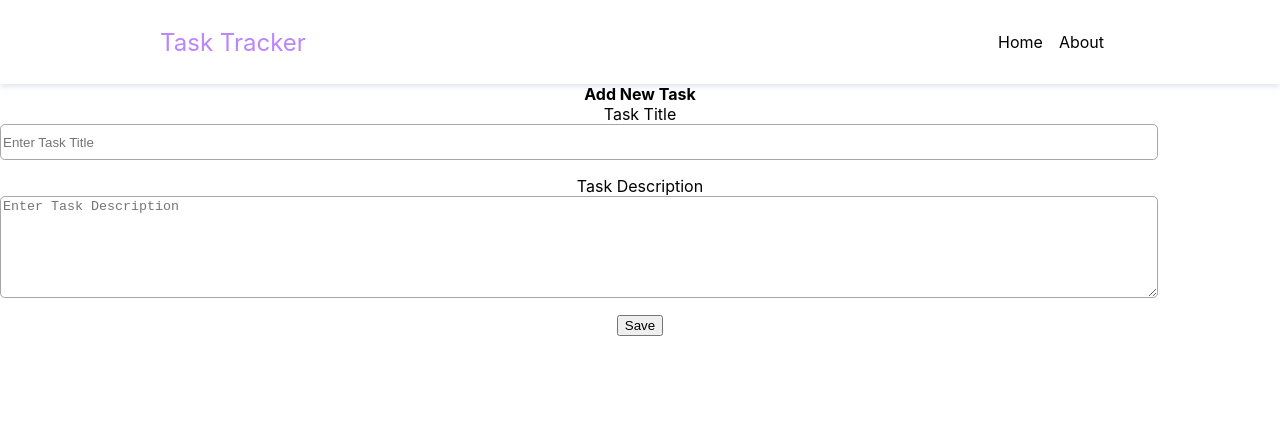
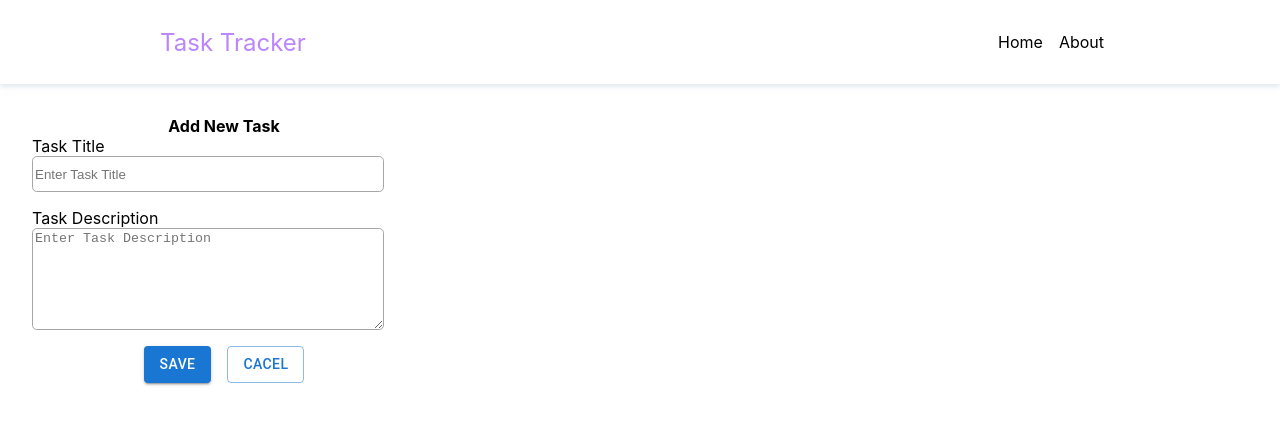
Before and after one commit to gopal1166/task-tracker-app-react, a React (Create React App) app: page /add-new-task in a window 1280 px wide. Shown: the top 424 px of the page. Built offline with nearby package versions, Linux system fonts and the light colour scheme.

Commit message:
Add task form styling

```diff
--- a/src/components/task-board/AddNewTask.js
+++ b/src/components/task-board/AddNewTask.js
@@ -1,10 +1,11 @@
 import React, { useState } from "react";
-import { Button } from "@mui/base/Button";
+import Button from "@mui/material/Button";
 import TextInput from "../../utils/text-input/TextInput";
 import TextArea from "../../utils/text-area/TextArea";
 import { useDispatch } from "react-redux";
 import { useNavigate } from "react-router-dom";
 import { addNewTask } from "../../redux-store/taskSlice";
+import "./AddNewTask.scss";
 
 const AddNewTask = () => {
   const [taskTitle, setTaskTitle] = useState("");
@@ -56,8 +57,16 @@ const AddNewTask = () => {
         handleTextArea={handleTextArea}
       />
 
-      <Button onClick={() => handleSaveBtn()} color="primary">
+      <Button
+        variant="contained"
+        onClick={() => handleSaveBtn()}
+        color="primary"
+        sx={{ marginRight: "1rem" }}
+      >
         Save
+      </Button>
+      <Button variant="outlined" onClick={() => navigate(-1)} color="primary">
+        Cacel
       </Button>
     </div>
   );
--- a/src/components/task-board/AddNewTask.scss
+++ b/src/components/task-board/AddNewTask.scss
@@ -1,2 +1,4 @@
 .add-new-task-container {
+  width: 30%;
+  margin: 2rem;
 }
--- a/src/utils/text-area/TextArea.scss
+++ b/src/utils/text-area/TextArea.scss
@@ -1,4 +1,6 @@
 .text-area-container {
+  text-align: left;
+
   textarea {
     display: block;
     border: 1px solid var(--Gray, #a6a6a6);
--- a/src/utils/text-input/TextInput.scss
+++ b/src/utils/text-input/TextInput.scss
@@ -1,4 +1,6 @@
 .text-input-container {
+  text-align: left;
+
   input {
     display: block;
     border: 1px solid var(--Gray, #a6a6a6);
```
